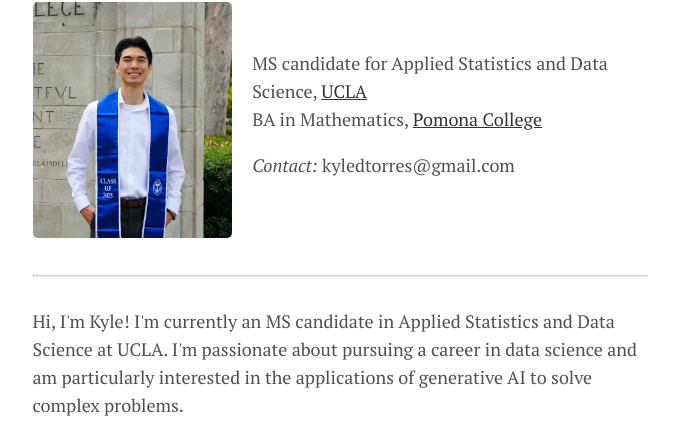
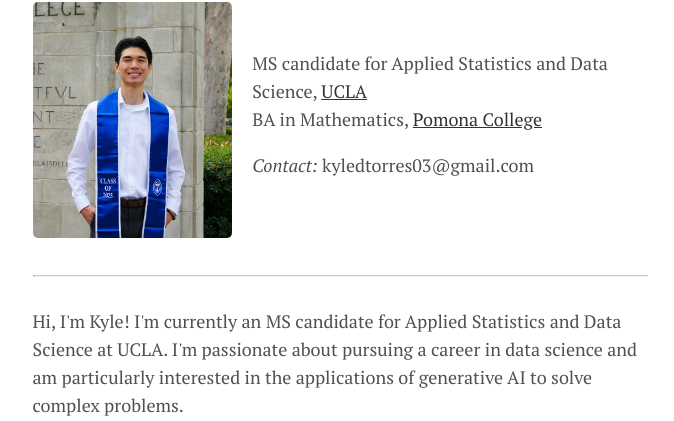
Before and after one commit to kyledtorres/kyledtorres.github.io, a Jekyll site: the page built from menu/about.md, in a window 1280 px wide. Shown: the part 218-639 px from the top of the page, without its empty margins (300-974 px from the left). Built offline with Jekyll 4.4.1, drawn with Linux system fonts in a browser that asks for light colours.

Commit message:
update typos

```diff
--- a/menu/about.md
+++ b/menu/about.md
@@ -16,7 +16,7 @@ permalink: /about
             BA in Mathematics, <a href="https://www.pomona.edu/">Pomona College</a>
             <br>
             <p class="contact">
-                <i class="muted">Contact:</i> kyledtorres@gmail.com
+                <i class="muted">Contact:</i> kyledtorres03@gmail.com
             </p>
         </div>
     </div>
@@ -29,5 +29,5 @@ permalink: /about
 </div>
 
 <p>
-	Hi, I'm Kyle! I'm currently an MS candidate in Applied Statistics and Data Science at UCLA. I'm passionate about pursuing a career in 		data science and am particularly interested in the applications of generative AI to solve complex problems.
+	Hi, I'm Kyle! I'm currently an MS candidate for Applied Statistics and Data Science at UCLA. I'm passionate about pursuing a career in 		data science and am particularly interested in the applications of generative AI to solve complex problems.
 </p>
```
